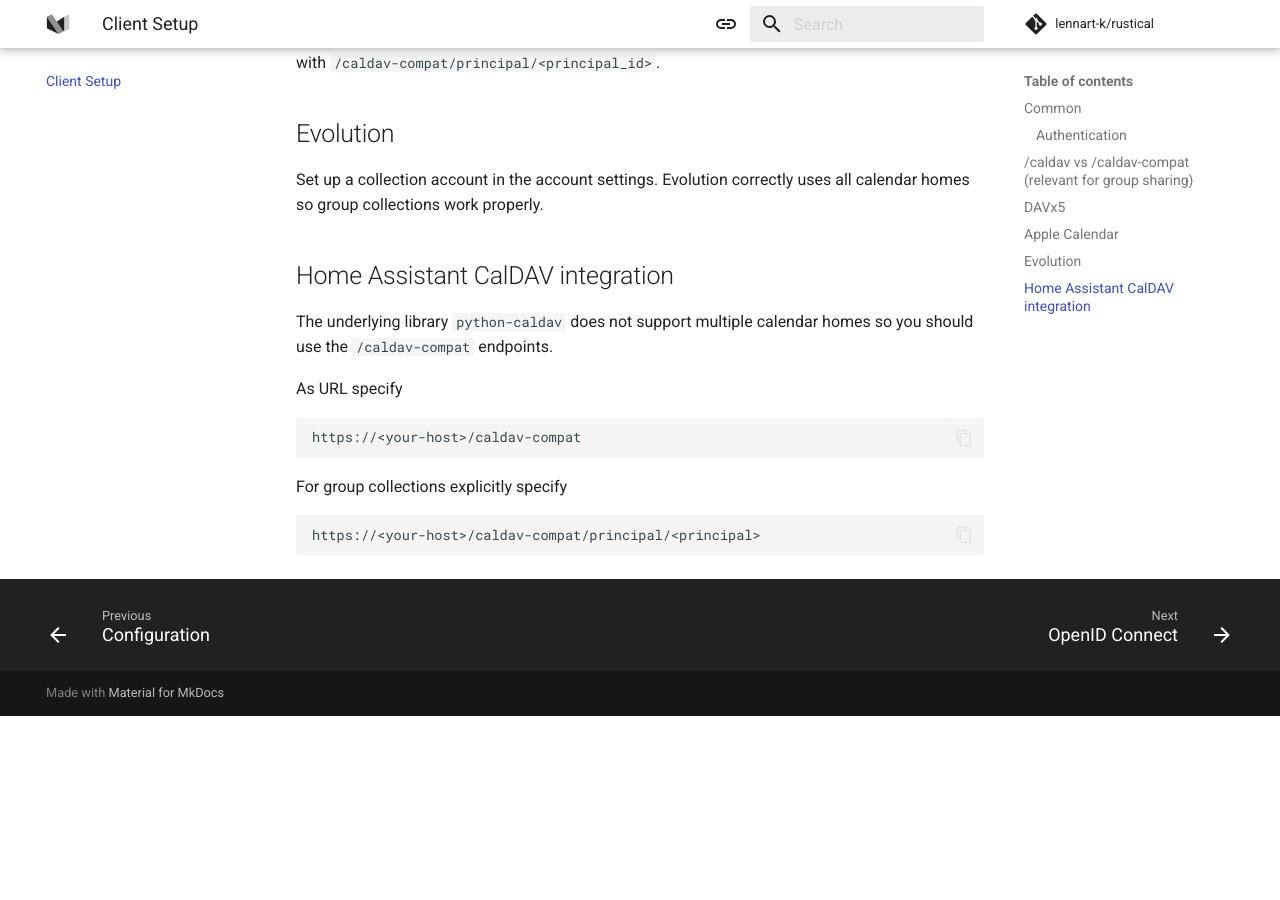
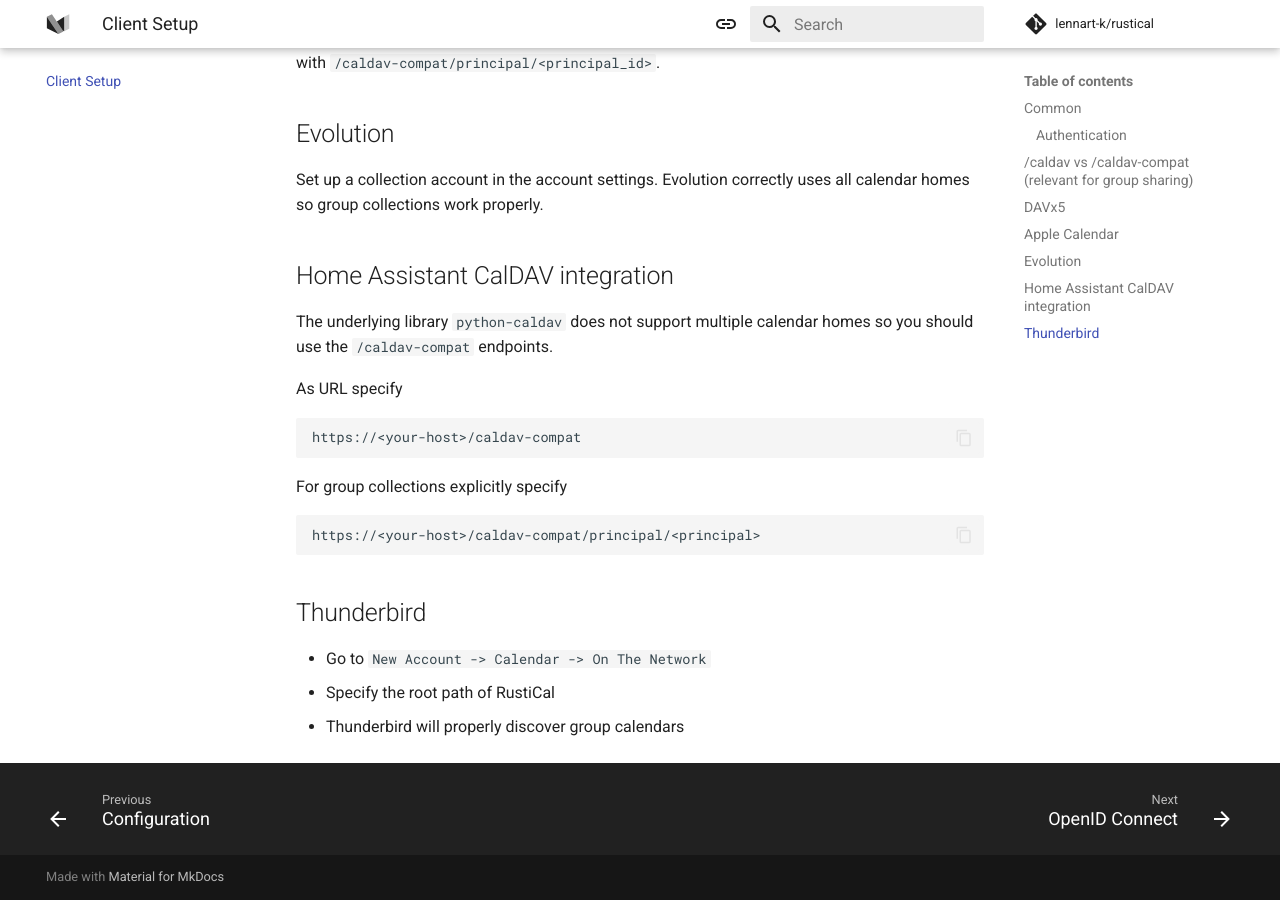
Before and after one commit to lennart-k/rustical, an MkDocs documentation site: the page built from docs/setup/client.md, in a window 1280 px wide and 900 px high, scrolled down 1432 px. Built offline with MkDocs 1.6.1 and Material for MkDocs 9.7.7, drawn with Linux system fonts in a browser that asks for light colours; comment, search, counter and statistics services are not loaded; before the commit the page ends 2148 px from its top, so only the background shows below that.

Commit message:
Update README and client documentation

````diff
--- a/docs/setup/client.md
+++ b/docs/setup/client.md
@@ -72,3 +72,9 @@ For group collections explicitly specify
 ```
 https://<your-host>/caldav-compat/principal/<principal>
 ```
+
+## Thunderbird
+
+- Go to `New Account -> Calendar -> On The Network`
+- Specify the root path of RustiCal
+- Thunderbird will properly discover group calendars
````
Also changed, not shown: README.md (+3 -2 lines), docs/index.md (+3 -2 lines).
